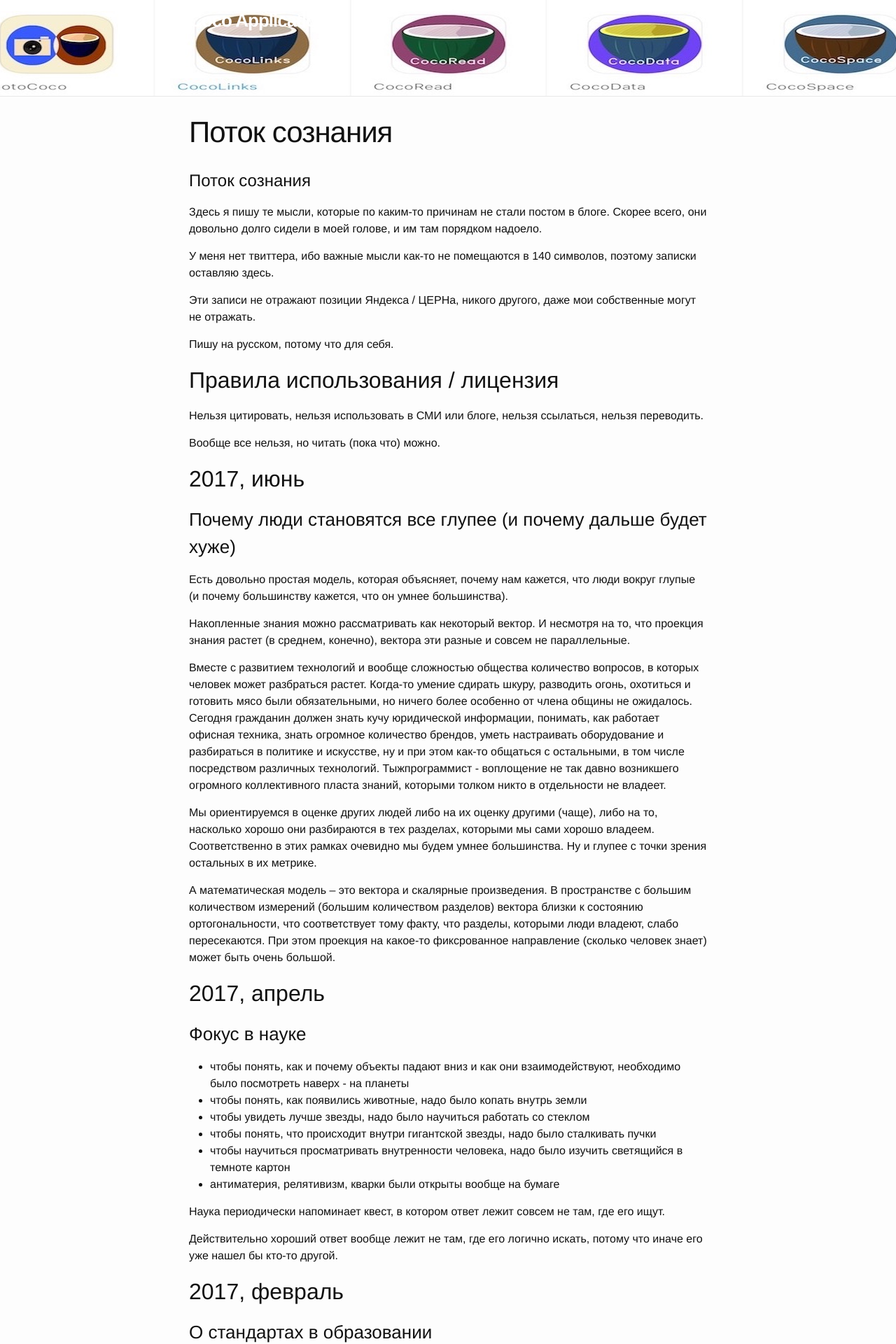
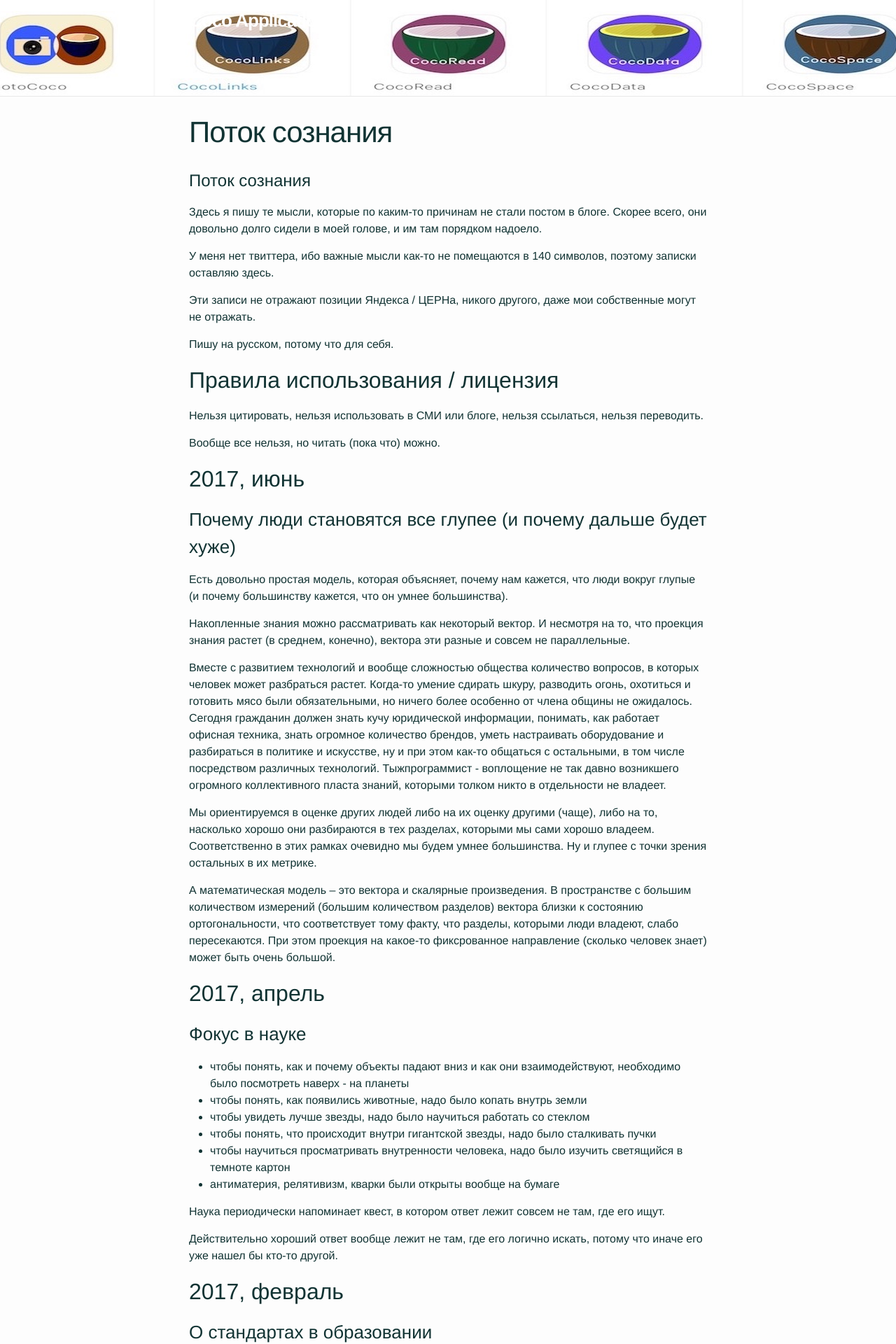
Before and after one commit to CocoApplications/CocoApplications, a Jekyll site: the page built from css/поток_сознания.markdown, in a window 1280 px wide. Shown: the top 1920 px of the page at 70% size. Built offline with Jekyll 4.4.1, drawn with Linux system fonts in a browser that asks for light colours; our own code applies the rules of GitHub Pages for plain Markdown files.

Commit message:
prototyping

```diff
--- a/css/main.scss
+++ b/css/main.scss
@@ -13,7 +13,7 @@ $base-line-height: 1.5;
 
 $spacing-unit:     30px;
 
-$text-color:       #111;
+$text-color:       #133;
 $background-color: #fdfdfd;
 $brand-color:      #2a7ae2;
 
```
